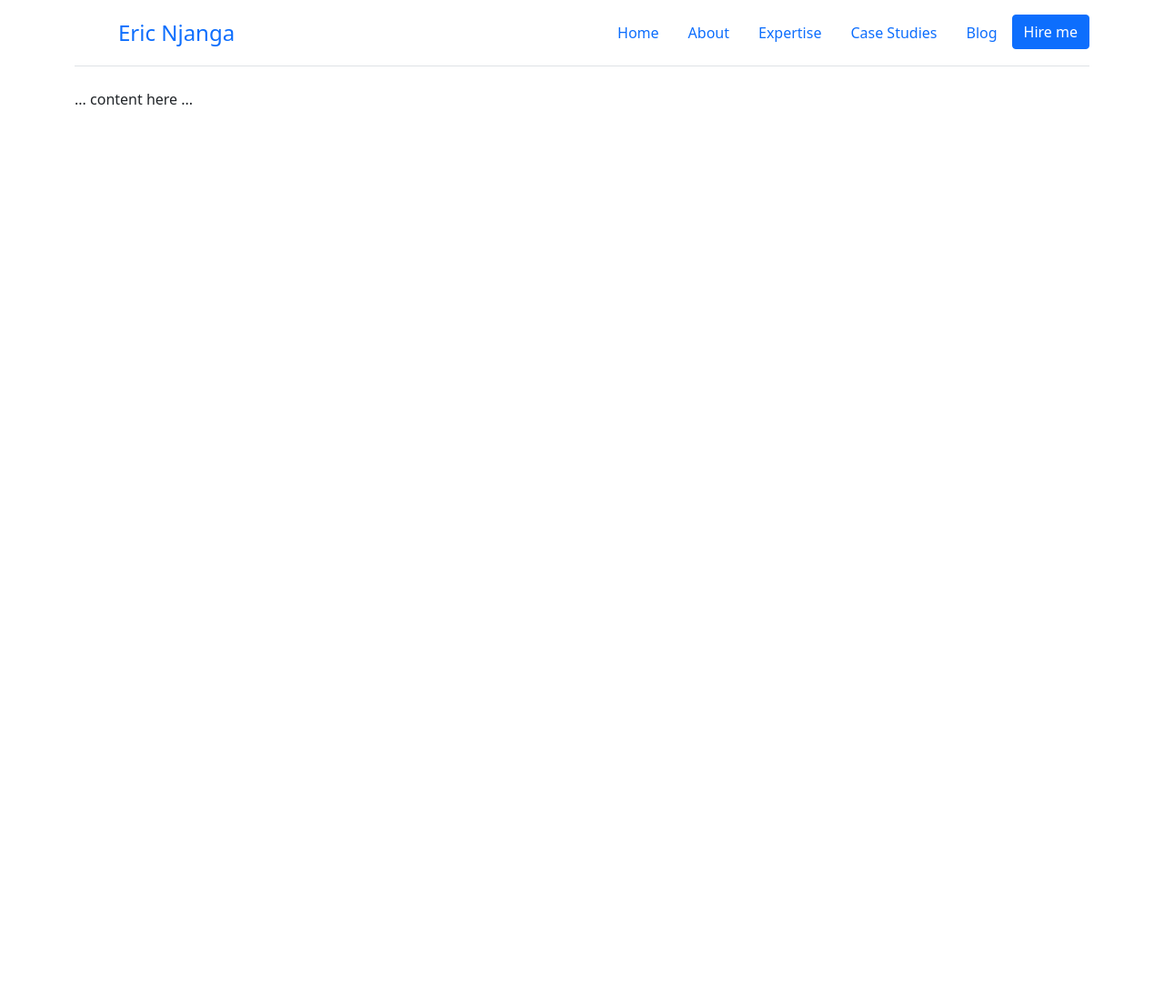
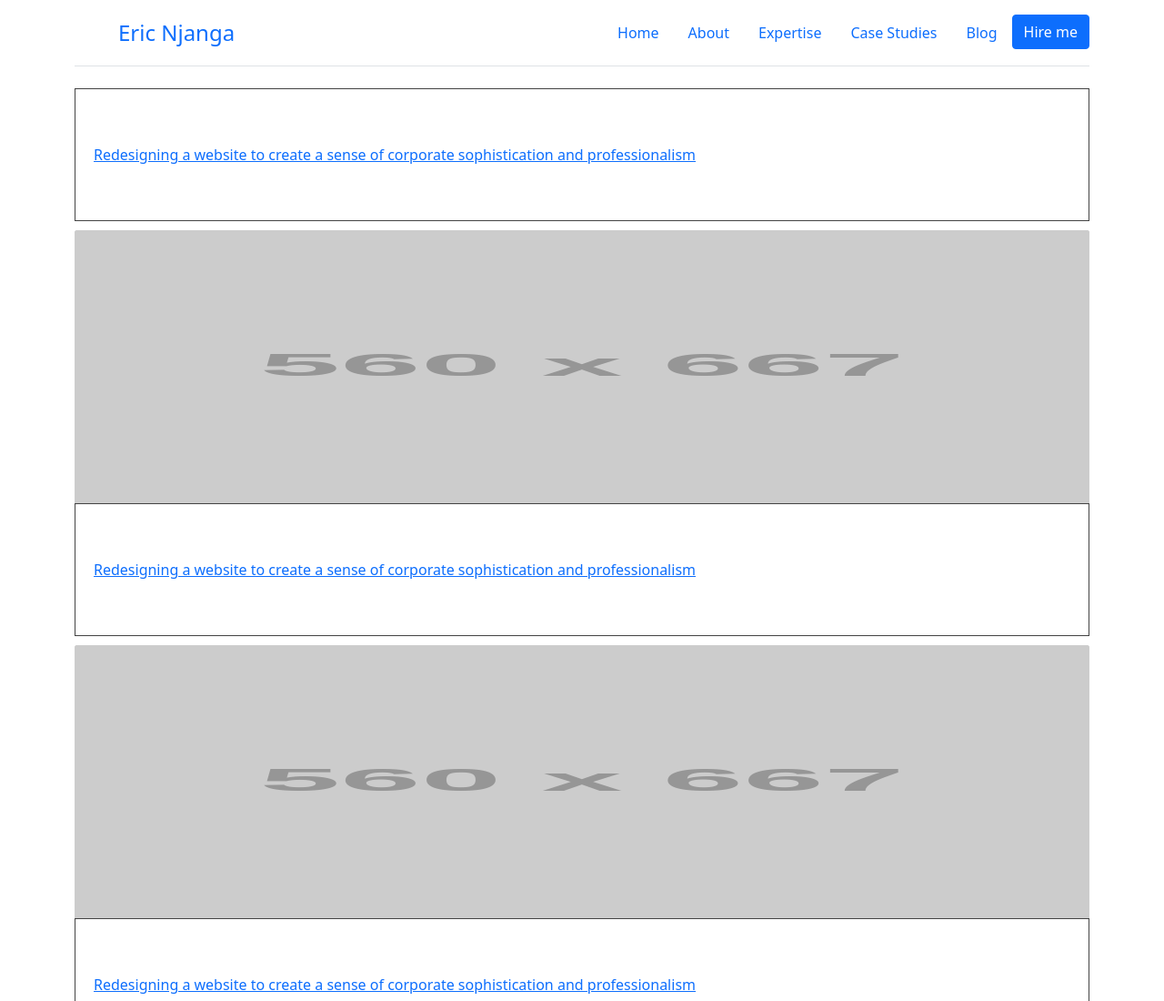
Before and after one commit to ericnjanga/Case-Study-6, a website built with webpack: page case-studies.html in a window 1280 px wide. Shown: the top 1100 px of the page at 91% size. Before the commit the page ends 800 px from the top, so only its background shows below. Built offline with nearby package versions, Linux system fonts and the light colour scheme; placeholder pictures from the web are drawn by us.

Commit message:
case study component styling

```diff
--- a/case-studies.html
+++ b/case-studies.html
@@ -30,7 +30,61 @@
 
 
     <div class="container">
-        ... content here ...
+      <div class="row">
+        <div class="col-12-lg">
+
+          <div class="case-study">
+            <a href="/case-studies.html">
+              <img class="card-img-top case-study__img" src="https://placehold.co/560x667/CCCCCC/333333?text=Sample+Text"
+                class="img-fluid" alt="image 8" />
+              <div class="case-study__body">
+                <p>Redesigning a website to create a sense of corporate
+                  sophistication and professionalism</p>
+              </div>
+            </a>
+          </div>
+
+
+          <div class="case-study">
+            <a href="/case-studies.html">
+              <img class="card-img-top case-study__img" src="https://placehold.co/560x667/CCCCCC/333333?text=Sample+Text"
+                class="img-fluid" alt="image 8" />
+              <div class="case-study__body">
+                <p>Redesigning a website to create a sense of corporate
+                  sophistication and professionalism</p>
+              </div>
+            </a>
+          </div>
+
+
+          <div class="case-study">
+            <a href="/case-studies.html">
+              <img class="card-img-top case-study__img" src="https://placehold.co/560x667/CCCCCC/333333?text=Sample+Text"
+                class="img-fluid" alt="image 8" />
+              <div class="case-study__body">
+                <p>Redesigning a website to create a sense of corporate
+                  sophistication and professionalism</p>
+              </div>
+            </a>
+          </div>
+
+
+          <div class="case-study">
+            <a href="/case-studies.html">
+              <img class="card-img-top case-study__img" src="https://placehold.co/560x667/CCCCCC/333333?text=Sample+Text"
+                class="img-fluid" alt="image 8" />
+              <div class="case-study__body">
+                <p>Redesigning a website to create a sense of corporate
+                  sophistication and professionalism</p>
+              </div>
+            </a>
+          </div>
+
+
+
+
+        </div>
+      </div>
     </div>
 
 
--- a/styles/base/_variables.scss
+++ b/styles/base/_variables.scss
@@ -4,8 +4,12 @@
     --enjanga-clr-body-txt: #434343;
     --enjanga-clr-accent: #D65A00;
 
+    --enjanga-clr-border-1: #434343;
+
     --enjanga-clr-dark-section-bg: #1C1C20;
     --enjanga-clr-dark-section-h: #E9E4DE;
     --enjanga-clr-dark-section-accent: #FFA800;
     --enjanga-clr-dark-section-txt: #D1CDC7;
+
+
 }
--- a/styles/components/_case-study.scss
+++ b/styles/components/_case-study.scss
@@ -1,11 +1,33 @@
 
 :root {
-    --enjanga-clr-case-study-border: red;
+    --enjanga-case-study-display: flex;
+    --enjanga-case-study-gap: 10px;
+    --enjanga-case-study-direction: column-reverse;
+    --enjanga-case-study-text-padding: 60px 20px;
+    --enjanga-case-study-img-height: 300px;
+
 }
 
 
 @layer case-study {
     .case-study {
-        border: 1px solid var(--enjanga-clr-case-study-border);
+        > a {
+            display: var(--enjanga-case-study-display);
+            gap: var(--enjanga-case-study-gap);
+            flex-direction: var(--enjanga-case-study-direction);
+        }
+
+        .case-study__body {
+            border: 1px solid var(--enjanga-clr-border-1);
+            padding: var(--enjanga-case-study-text-padding);
+            p {
+                margin: 0;
+            }
+        }
+
+        .case-study__img {
+            height: var(--enjanga-case-study-img-height);
+            background: #ccc; // Delete this once image is available
+        }
     }
 }
```
Also changed, not shown: case-study-single.html (added, +42 -0 lines), index.html (+10 -6 lines).
